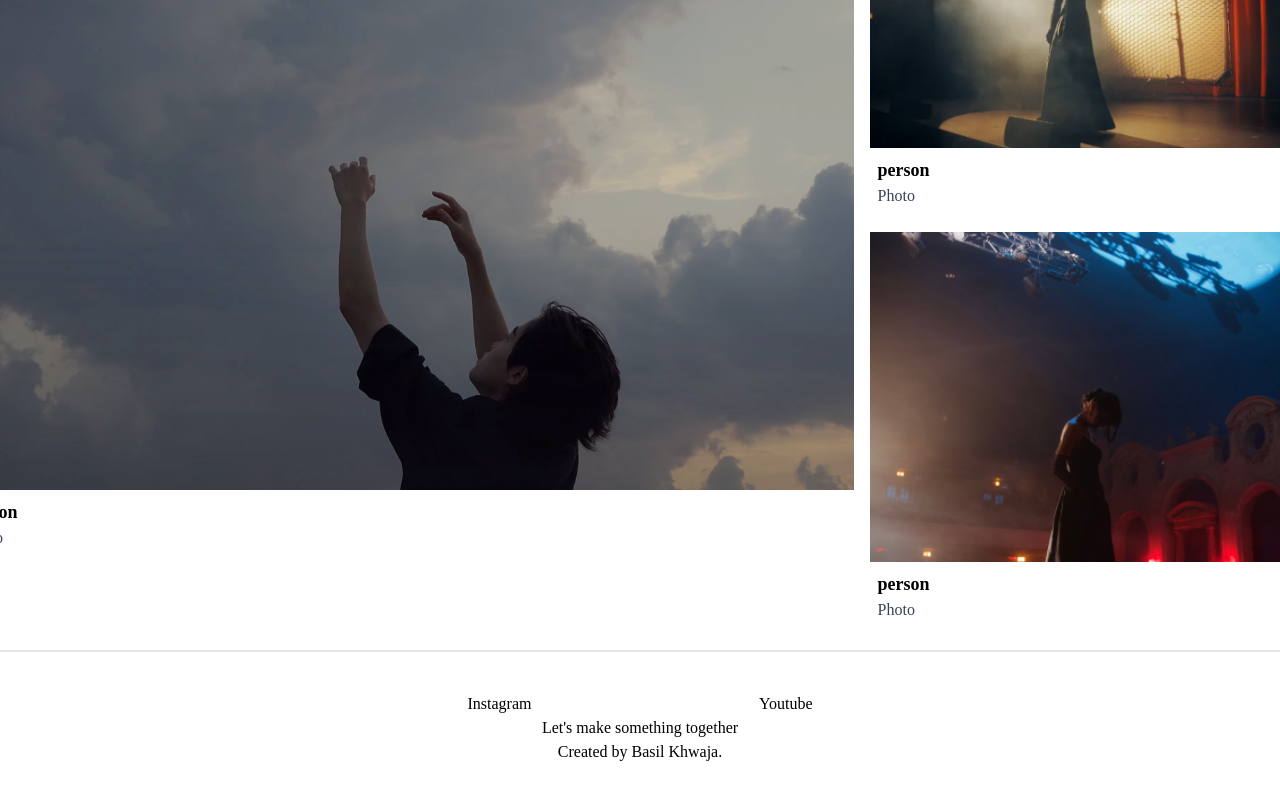
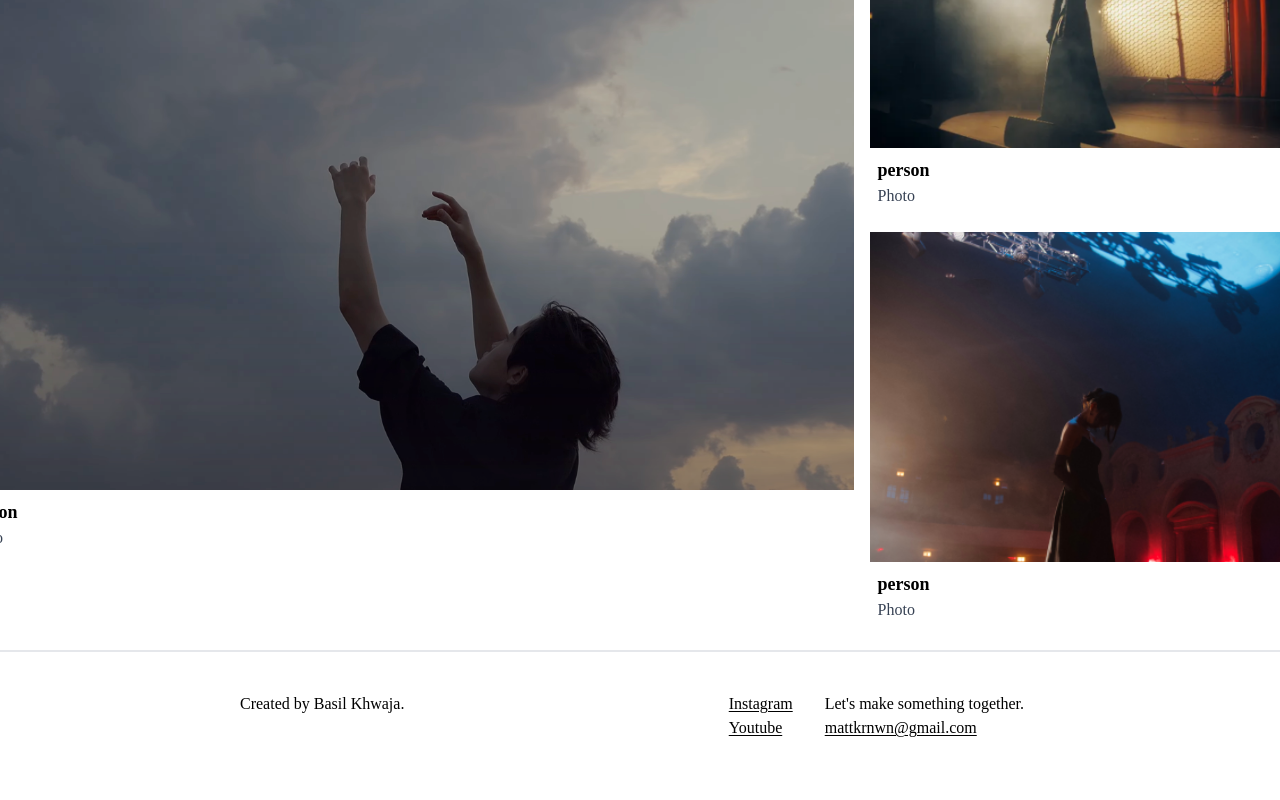
Before and after one commit to Basil070104/Mk, a Next.js app in the folder mk/: page / in a window 1280 px wide. Shown: the part 3491-4291 px from the top of the page. Built offline with nearby package versions, Linux system fonts and the light colour scheme.

Commit message:
footer finished

```diff
--- a/mk/src/app/page.module.css
+++ b/mk/src/app/page.module.css
@@ -307,43 +307,24 @@
 .footer_container {
   max-width: 800px;
   margin: 0 auto;
-}
-
-.footer_container h2 {
-  margin-bottom: 20px;
-  font-size: 2.5rem;
-}
-
-.footer_container p {
-  margin-bottom: 30px;
-  font-size: 1.2rem;
+  display: flex;
+  flex-direction: row-reverse;
+  justify-content: space-between;
 }
 
 .contact_info {
+  display: flex;
+  flex-direction: row;
+  /* padding: 10px; */
+}
+
+/* .contact_info {
   list-style: none;
   display: flex;
   justify-content: space-evenly;
   align-items: center;
   padding: 0;
-  flex-wrap: wrap;
-}
-
-.contact_info li {
-  /* margin: 0px 20px; */
-  margin-bottom: 10px;
-  font-size: 1.1rem;
-}
-
-.contact_info div {
-  /* color: #0099ff; */
-  cursor: pointer;
-  display: inline-block;
-}
-
-.contact_info div:hover {
-  color: #66ccff;
-  text-decoration: underline;
-}
+} */
 
 .social_media a {
   margin: 0 10px;
--- a/mk/src/app/page.tsx
+++ b/mk/src/app/page.tsx
@@ -86,7 +86,7 @@ export default function Home() {
           )}
 
           <nav className="flex space-x-4 items-end w-full justify-end">
-            <a href="#section1" className="text-gray-700 hover:text-gray-500">Cinematography</a>
+            <a href="#Cinematography" className="text-gray-700 hover:text-gray-500">Cinematography</a>
             {/* <a href="#section2" className="text-gray-700 hover:text-gray-500">Photography</a> */}
             <a className="text-gray-700 hover:text-gray-500">Chicago, IL</a>
           </nav>
@@ -114,7 +114,7 @@ export default function Home() {
       </div>
 
       {/* Photos */}
-      <div>
+      <div id="Cinematography">
         <div className={`${styles.parallax_image} ${isSticky ? 'sticky top-0 z-10' : ''}`}
           ref={parallaxRef}
         >
@@ -299,16 +299,26 @@ export default function Home() {
       {/* Contact */}
       <div className={styles.footer}>
         <div className={styles.footer_container}>
-          <ul className={styles.contact_info}>
+          <div className={styles.contact_info}>
 
-            <div><a href="https://www.instagram.com/mqtt.k/?utm_source=ig_web_button_share_sheet">Instagram</a></div>
+            <div className="text-left px-4 underline underline-offset-2">
+              <div><a href="https://www.instagram.com/mqtt.k/?utm_source=ig_web_button_share_sheet">Instagram</a></div>
 
 
-            <div> <a href="https://www.youtube.com/@mattkrnwn">Youtube</a></div>
-          </ul>
-          <div>
-            Let's make something together
+              <div> <a href="https://www.youtube.com/@mattkrnwn">Youtube</a></div>
+            </div>
+
+            <div className="flex flex-col text-left px-4">
+              <div>
+                Let's make something together.
+              </div>
+              <div className="underline underline-offset-2">
+                mattkrnwn@gmail.com
+              </div>
+            </div>
+
           </div>
+
           <div>
             Created by Basil Khwaja.
           </div>
```
